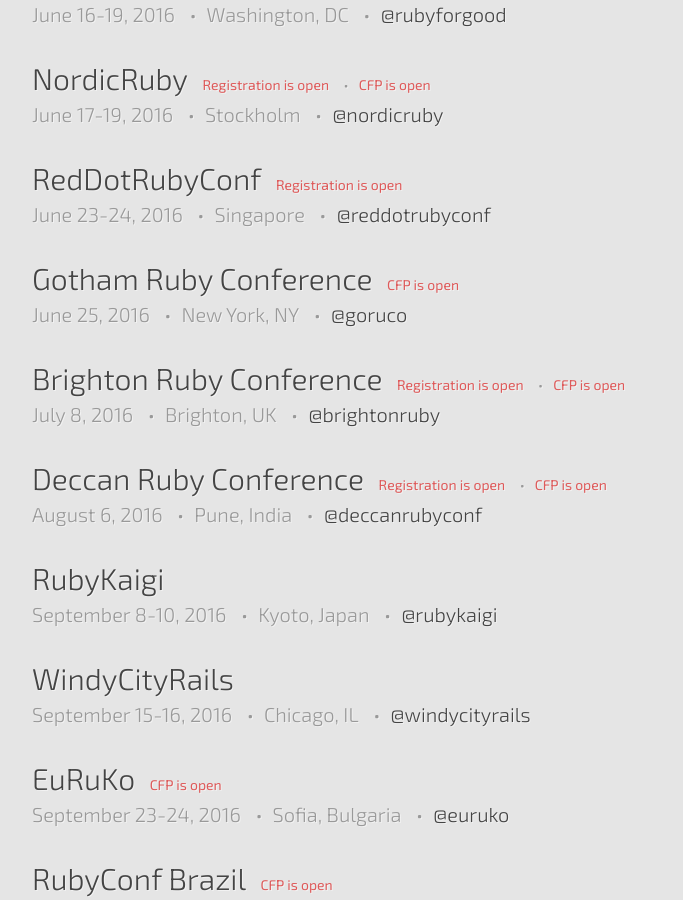
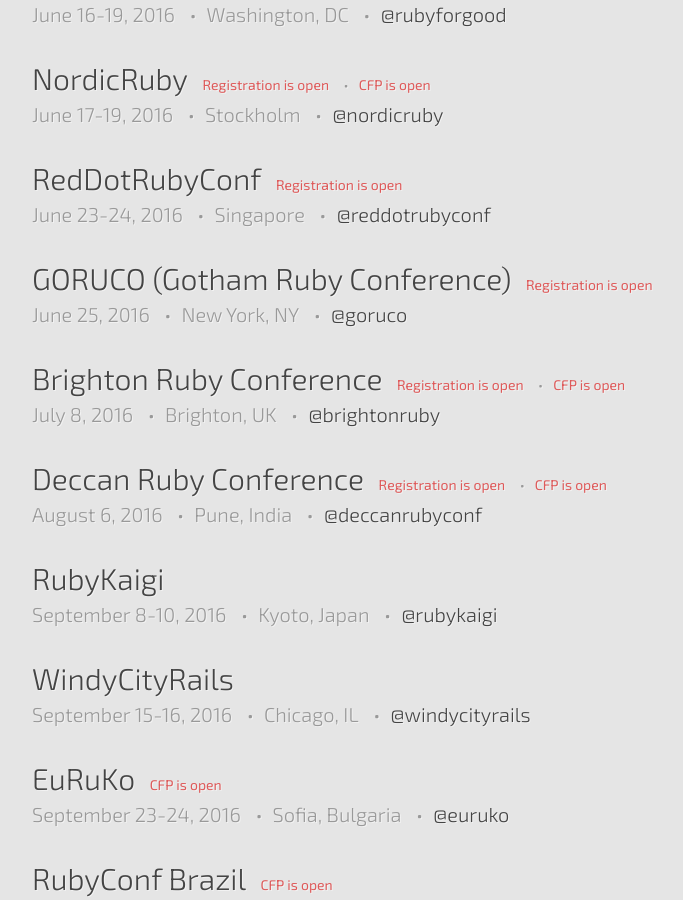
Before and after one commit to ruby-conferences/ruby-conferences.github.io, a Jekyll site: the page built from index.html, in a window 1280 px wide and 900 px high, scrolled down 1202 px. Shown: the whole window, without its empty margins (208-891 px from the left). Built offline with Jekyll 4.4.1, drawn with Linux system fonts in a browser that asks for light colours.

Commit message:
Update GORUCO (CFP is closed, registration is open)

```diff
--- a/_data/current.yml
+++ b/_data/current.yml
@@ -63,12 +63,12 @@
   twitter: reddotrubyconf
   reg_phrase: Registration is open
 
-- name: Gotham Ruby Conference
+- name: GORUCO (Gotham Ruby Conference)
   location: New York, NY
   dates: "June 25, 2016"
   url: http://goruco.com/
   twitter: goruco
-  cfp_phrase: CFP is open
+  reg_phrase: Registration is open
 
 - name: Brighton Ruby Conference
   location: Brighton, UK
```
